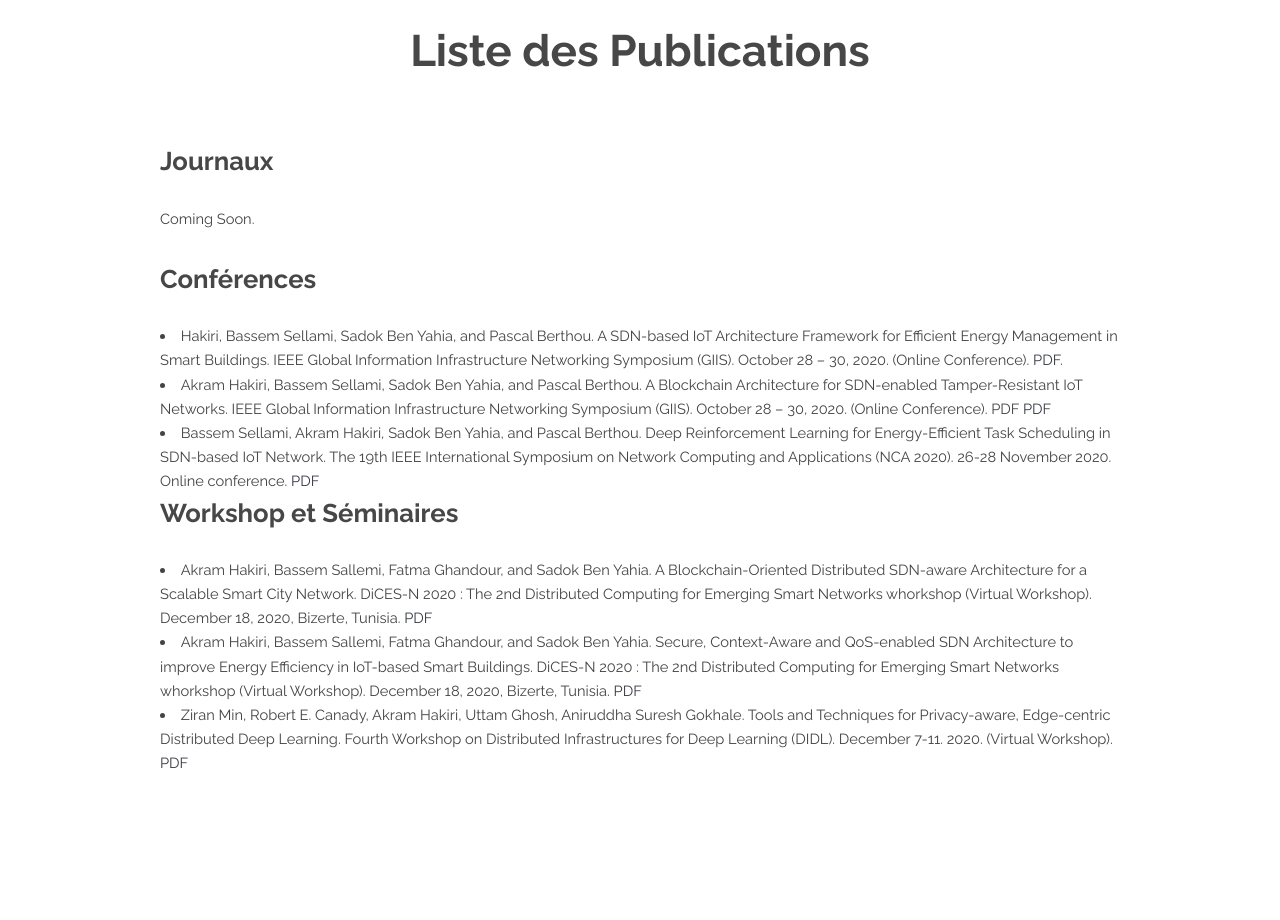
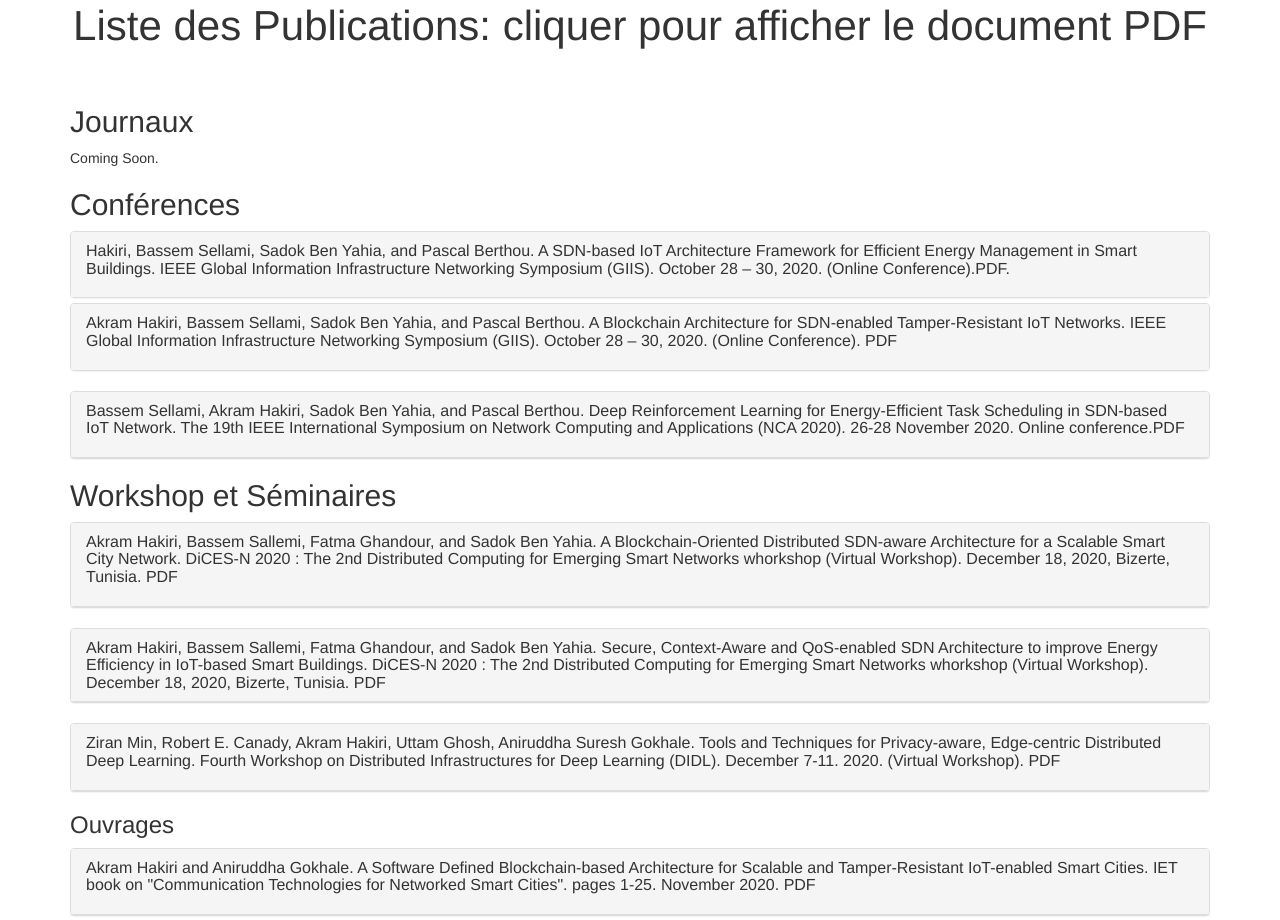
Before and after one commit to hakiri/IPERCITIES, a plain HTML site: page publication.html in a window 1280 px wide. Shown: the part 746-1666 px from the top of the page. Drawn offline with nearby package versions, Linux system fonts and the light colour scheme.

Commit message:
update ppublications

```diff
--- a/publication.html
+++ b/publication.html
@@ -12,16 +12,24 @@
 	<meta http-equiv="content-type" content="text/html; charset=utf-8" />
 	<meta name="description" content="" />
 	<meta name="keywords" content="" />
+
+
 	<!--[if lte IE 8]><script src="js/html5shiv.js"></script><![endif]-->
 	<script src="js/jquery.min.js"></script>
 	<script src="js/skel.min.js"></script>
 	<script src="js/skel-layers.min.js"></script>
 	<script src="js/init.js"></script>
+	<script type="text/javascript"
+		src="https://cdnjs.cloudflare.com/ajax/libs/twitter-bootstrap/4.5.0/js/bootstrap.min.js"></script>
+
 	<noscript>
 		<link rel="stylesheet" href="css/skel.css" />
 		<link rel="stylesheet" href="css/style.css" />
 		<link rel="stylesheet" href="css/style-xlarge.css" />
 	</noscript>
+	<link rel="stylesheet" href="https://maxcdn.bootstrapcdn.com/bootstrap/3.4.1/css/bootstrap.min.css">
+	<!-- <link rel="stylesheet" href="https://cdn.jsdelivr.net/npm/bootstrap@4.5.3/dist/css/bootstrap.min.css"> -->
+
 </head>
 
 <body>
@@ -58,7 +66,7 @@
 		<div class="container">
 
 			<header class="major">
-				<h2 id="pub">Liste des Publications</h2>
+				<h2 id="pub">Liste des Publications: cliquer pour afficher le document PDF</h2>
 				<!-- <p>Liste des publications</p> -->
 			</header>
 
@@ -66,67 +74,166 @@
 			<h2>Journaux</h2>
 			<p>Coming Soon.</p>
 			<h2>Conférences</h2>
-			<li>
-				Hakiri, Bassem Sellami, Sadok Ben Yahia, and Pascal Berthou. A SDN-based IoT Architecture Framework
+			<div class="panel-group" id="accordion">
+				<div class="panel panel-default">
+					<div class="panel-heading">
+						<h4 class="panel-title">
+							<p data-toggle="collapse" data-parent="#accordion" href="#collapse1">
+								Hakiri, Bassem Sellami, Sadok Ben Yahia, and Pascal Berthou. A SDN-based IoT
+								Architecture Framework
 								for
-				Efficient Energy Management in Smart Buildings. IEEE Global Information Infrastructure Networking
-				Symposium (GIIS). October 28 – 30, 2020. (Online Conference).
-				<a href="publications/GIIS2020-shortpaper.pdf">PDF.</a>
-			</li>
-			<li> Akram Hakiri, Bassem Sellami, Sadok Ben Yahia, and Pascal Berthou. A Blockchain Architecture for
+								Efficient Energy Management in Smart Buildings. IEEE Global Information Infrastructure
+								Networking
+								Symposium (GIIS). October 28 – 30, 2020. (Online Conference).<a
+									href="publications/GIIS2020-shortpaper.pdf">PDF.</a></p>
+						</h4>
+					</div>
+					<div id="collapse1" class="panel-collapse collapse ">
+						<div class="panel-body">
+							<embed src="publications/GIIS2020-shortpaper.pdf" type="application/pdf" width="100%"
+								height="860" />
+						</div>
+					</div>
+				</div>
+				<div class="panel panel-default">
+					<div class="panel-heading">
+						<h4 class="panel-title">
+							<p data-toggle="collapse" data-parent="#accordion" href="#collapse2">
+								Akram Hakiri, Bassem Sellami, Sadok Ben Yahia, and Pascal Berthou. A Blockchain
+								Architecture for
 								SDN-enabled
 								Tamper-Resistant
-				IoT Networks. IEEE Global Information Infrastructure Networking Symposium (GIIS). October 28 – 30, 2020.
+								IoT Networks. IEEE Global Information Infrastructure Networking Symposium (GIIS).
+								October 28 – 30, 2020.
 								(Online
-				Conference). PDF <a href="publications/GIIS2020-1-short.pdf">PDF</a></li>
-			<li> Bassem Sellami, Akram Hakiri, Sadok Ben Yahia, and Pascal Berthou. Deep Reinforcement Learning for
+								Conference). <a href="publications/GIIS2020-1-short.pdf">PDF</p></a>
+						</h4>
+					</div>
+					<div id="collapse2" class="panel-collapse collapse">
+						<div class="panel-body"> <embed src="publications/GIIS2020-1-short.pdf" type="application/pdf"
+								width="100%" height="900px" />
+						</div>
+					</div>
+				</div>
+			</div>
+			<div class="panel panel-default">
+				<div class="panel-heading">
+					<h4 class="panel-title">
+						<p data-toggle="collapse" data-parent="#accordion" href="#collapse3">
+							Bassem Sellami, Akram Hakiri, Sadok Ben Yahia, and Pascal Berthou. Deep Reinforcement
+							Learning for
 							Energy-Efficient
-				Task Scheduling in SDN-based IoT Network. The 19th IEEE International Symposium on Network Computing and
+							Task Scheduling in SDN-based IoT Network. The 19th IEEE International Symposium on Network
+							Computing and
 							Applications
-				(NCA 2020). 26-28 November 2020. Online conference. <a href="publications/NCA2020.pdf">PDF</a></li>
+							(NCA 2020). 26-28 November 2020. Online conference.<a
+								href="publications/NCA2020.pdf">PDF</a></p>
+					</h4>
+				</div>
+				<div id="collapse3" class="panel-collapse collapse">
+					<div class="panel-body">
+						<embed src="publications/NCA2020.pdf" type="application/pdf" width="100%" height="800px" />
+
+					</div>
+				</div>
+			</div>
+
 
 			<h2>Workshop et Séminaires</h2>
-			<li> Akram Hakiri, Bassem Sallemi, Fatma Ghandour, and Sadok Ben Yahia. A Blockchain-Oriented Distributed
+			<div class="panel panel-default">
+				<div class="panel-heading">
+					<h4 class="panel-title">
+						<p data-toggle="collapse" data-parent="#accordion" href="#collapse4">
+							Akram Hakiri, Bassem Sallemi, Fatma Ghandour, and Sadok Ben Yahia. A Blockchain-Oriented
+							Distributed
 							SDN-aware
 							Architecture for
-				a Scalable Smart City Network. DiCES-N 2020 : The 2nd Distributed Computing for Emerging Smart Networks
+							a Scalable Smart City Network. DiCES-N 2020 : The 2nd Distributed Computing for Emerging
+							Smart Networks
 							whorkshop
 							(Virtual Workshop).
-				December 18, 2020, Bizerte, Tunisia.
-				<a href="publications/DiCESN-2020-1.pdf">PDF</a></li>
+							December 18, 2020, Bizerte, Tunisia. <a href="publications/DiCESN-2020-1.pdf">PDF</a></p>
+					</h4>
+				</div>
+				<div id="collapse4" class="panel-collapse collapse">
+					<div class="panel-body">
+						<embed src="publications/DiCESN-2020.pdf" type="application/pdf" width="100%" height="800px" />
+					</div>
+				</div>
+			</div>
 
-			</li>
-			<li>Akram Hakiri, Bassem Sallemi, Fatma Ghandour, and Sadok Ben Yahia. Secure, Context-Aware and QoS-enabled
+			<div class="panel panel-default">
+				<div class="panel-heading">
+					<h4 class="panel-title">
+						<a data-toggle="collapse" data-parent="#accordion" href="#collapse5">
+							Akram Hakiri, Bassem Sallemi, Fatma Ghandour, and Sadok Ben Yahia. Secure, Context-Aware and
+							QoS-enabled
 							SDN
 							Architecture to
-				improve Energy Efficiency in IoT-based Smart Buildings. DiCES-N 2020 : The 2nd Distributed Computing for
+							improve Energy Efficiency in IoT-based Smart Buildings. DiCES-N 2020 : The 2nd Distributed
+							Computing for
 							Emerging
 							Smart Networks
-				whorkshop (Virtual Workshop). December 18, 2020, Bizerte, Tunisia.
-				<a href="publications/DiCESN-2020.pdf">PDF</a></li>
+							whorkshop (Virtual Workshop). December 18, 2020, Bizerte, Tunisia. <a
+								href="publications/DiCESN-2020-1.pdf">PDF</a></a>
+					</h4>
+				</div>
+				<div id="collapse5" class="panel-collapse collapse">
+					<div class="panel-body">
+						<embed src="publications/DiCESN-2020-1.pdf" type="application/pdf" width="100%"
+							height="800px" />
 
-			</li>
-			<li>
-				Ziran Min, Robert E. Canady, Akram Hakiri, Uttam Ghosh, Aniruddha Suresh Gokhale. Tools and Techniques
+					</div>
+				</div>
+			</div>
+
+			<div class="panel panel-default">
+				<div class="panel-heading">
+					<h4 class="panel-title">
+						<p data-toggle="collapse" data-parent="#accordion" href="#collapse6">
+							Ziran Min, Robert E. Canady, Akram Hakiri, Uttam Ghosh, Aniruddha Suresh Gokhale. Tools and
+							Techniques
 							for
 							Privacy-aware, Edge-centric
-				Distributed Deep Learning. Fourth Workshop on Distributed Infrastructures for Deep Learning (DIDL).
+							Distributed Deep Learning. Fourth Workshop on Distributed Infrastructures for Deep Learning
+							(DIDL).
 							December 7-11.
-				2020. (Virtual Workshop).
-				<a href="publications/DIDL2020-Last.pdf">PDF</a></li>
-							<embed src="publications/DIDL2020-Last.pdf" type="application/pdf" width="100%" height="600px" />
+							2020. (Virtual Workshop). <a href="publications/DIDL2020-Last.pdf">PDF</p></a>
+					</h4>
+				</div>
+				<div id="collapse6" class="panel-collapse collapse">
+					<div class="panel-body">
+						<embed src="publications/DIDL2020-Last.pdf" type="application/pdf" width="100%"
+							height="800px" />
 
-			</li>
+					</div>
+				</div>
+			</div>
+
+
+
+
+
 			<h3>Ouvrages</h3>
-			<li>Akram Hakiri and Aniruddha Gokhale. A Software Defined Blockchain-based Architecture for Scalable and
+			<div class="panel panel-default">
+				<div class="panel-heading">
+					<h4 class="panel-title">
+						<p data-toggle="collapse" data-parent="#accordion" href="#collapse7">
+							Akram Hakiri and Aniruddha Gokhale. A Software Defined Blockchain-based Architecture for
+							Scalable and
 							Tamper-Resistant
-				IoT-enabled Smart Cities. IET book on "Communication Technologies for Networked Smart Cities". pages
+							IoT-enabled Smart Cities. IET book on "Communication Technologies for Networked Smart
+							Cities". pages
 							1-25.
-				November 2020.
-				<a href="publications/IET book 2020.pdf">PDF</a></li>
-				<embed src="publications/IET book 2020.pdf" type="application/pdf" width="100%" height="600px" />
-
-			</li>
+							November 2020. <a href="publications/IET book 2020.pdf">PDF</a></p>
+					</h4>
+				</div>
+				<div id="collapse7" class="panel-collapse collapse">
+					<div class="panel-body">
+						<embed src="publications/IET book 2020.pdf" type="application/pdf" width="100%" height="800" />
+					</div>
+				</div>
+			</div>
 		</div>
 	</section>
 
@@ -186,7 +293,8 @@
 						<ul class="unstyled">
 							<li>Direction générale des recherches scientifiques</li>
 							<li>Direction des Programmes Nationaux de Recherche</li>
-							<li>Programme d’Encouragement des Jeunes Chercheurs (PEJC)</li>						</ul>
+							<li>Programme d’Encouragement des Jeunes Chercheurs (PEJC)</li>
+						</ul>
 					</section>
 				</div>
 			</section>
@@ -195,7 +303,8 @@
 				<div class="8u 12u$(medium)">
 					<ul class="copyright">
 						<li>&copy; Akram Hakiri. All rights reserved.</li>
-						<li><a href="https://scholar.google.fr/citations?user=hWFrDC4AAAAJ&hl=en">Google Scholar</a> </li>
+						<li><a href="https://scholar.google.fr/citations?user=hWFrDC4AAAAJ&hl=en">Google Scholar</a>
+						</li>
 						<li><a href="https://dblp.org/pid/37/8396.html">DBLP</a></li>
 					</ul>
 				</div>
```
Also changed, not shown: brochure.html (+1 -0 lines). Lines whose indentation alone changed are shown as unchanged.
